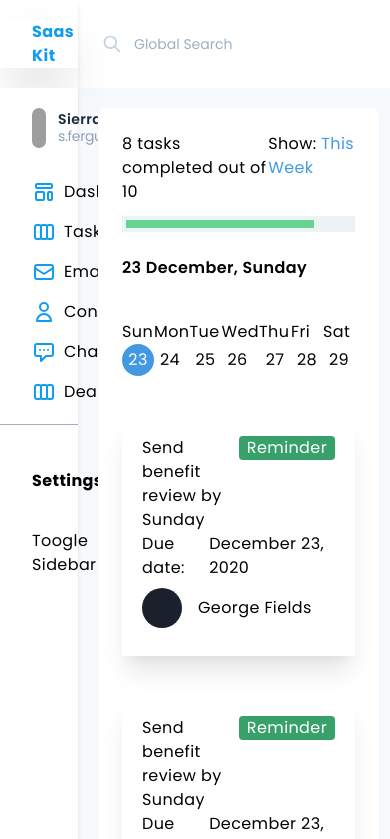
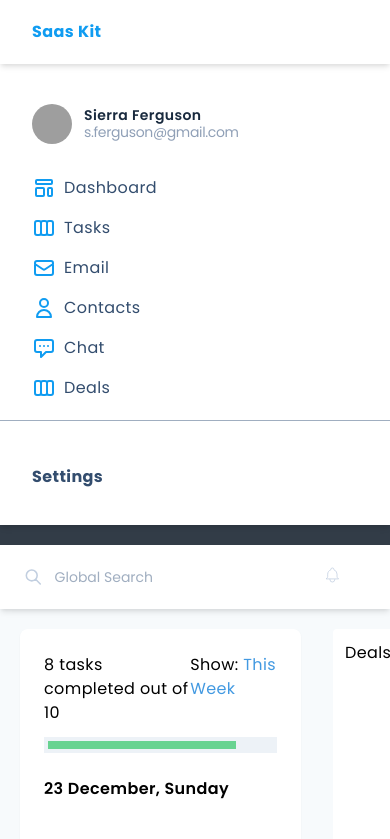
Before and after one commit to Alex-Cosmas/alx, a Nuxt app: page / in a window 390 px wide. Shown: the top 839 px of the page. Built offline with nearby package versions, Linux system fonts and the light colour scheme; grey boxes are pictures that could not be loaded.

Commit message:
Fixed responsiveness: Default layouts

```diff
--- a/components/globals/Header.vue
+++ b/components/globals/Header.vue
@@ -10,7 +10,7 @@
     </div>
 
     <div class="flex-grow flex justify-between pr-12">
-      <div class="px-6 flex items-center">
+      <div class="px-6 flex items-center w-full">
         <svg
           class="w-5 h-5 text-accent-icongray"
           xmlns="http://www.w3.org/2000/svg"
@@ -30,7 +30,7 @@
           placeholder="Global Search"
           name=""
           id=""
-          class=" text-sm pl-3"
+          class="w-full text-sm pl-3"
         />
       </div>
       <svg
--- a/components/globals/MainComponent.vue
+++ b/components/globals/MainComponent.vue
@@ -1,5 +1,48 @@
 <template>
-  <div class="flex">
+  <div>
+    <div
+      class="bg-white flex-grow flex justify-between pr-12 py-5 shadow-md h-16"
+    >
+      <div class="px-6 flex items-center w-full">
+        <svg
+          class="w-5 h-5 text-accent-icongray"
+          xmlns="http://www.w3.org/2000/svg"
+          fill="none"
+          viewBox="0 0 24 24"
+          stroke="currentColor"
+        >
+          <path
+            stroke-linecap="round"
+            stroke-linejoin="round"
+            stroke-width="2"
+            d="M21 21l-6-6m2-5a7 7 0 11-14 0 7 7 0 0114 0z"
+          />
+        </svg>
+        <input
+          type="text"
+          placeholder="Global Search"
+          name=""
+          id=""
+          class="w-full text-sm pl-3"
+        />
+      </div>
+      <svg
+        class="w-5 h-5 text-accent-icongray"
+        xmlns="http://www.w3.org/2000/svg"
+        fill="none"
+        viewBox="0 0 24 24"
+        stroke="currentColor"
+      >
+        <path
+          strokeLinecap="round"
+          strokeLinejoin="round"
+          strokeWidth="{2}"
+          d="M15 17h5l-1.405-1.405A2.032 2.032 0 0118 14.158V11a6.002 6.002 0 00-4-5.659V5a2 2 0 10-4 0v.341C7.67 6.165 6 8.388 6 11v3.159c0 .538-.214 1.055-.595 1.436L4 17h5m6 0v1a3 3 0 11-6 0v-1m6 0H9"
+        />
+      </svg>
+    </div>
+    <div>
+      <div class="flex m-5">
         <!--  Fist  Half -->
         <div class="bg-white rounded-lg shadow-sm flex-grow h-screen">
           <div class="p-6 ">
@@ -31,37 +74,49 @@
               </div>
               <div class="flex flex-col">
                 Mon
-            <div class="w-8 h-8 rounded-full flex items-center justify-center">
+                <div
+                  class="w-8 h-8 rounded-full flex items-center justify-center"
+                >
                   24
                 </div>
               </div>
               <div class="flex flex-col">
                 Tue
-            <div class="w-8 h-8 rounded-full flex items-center justify-center">
+                <div
+                  class="w-8 h-8 rounded-full flex items-center justify-center"
+                >
                   25
                 </div>
               </div>
               <div class="flex flex-col">
                 Wed
-            <div class="w-8 h-8 rounded-full flex items-center justify-center">
+                <div
+                  class="w-8 h-8 rounded-full flex items-center justify-center"
+                >
                   26
                 </div>
               </div>
               <div class="flex flex-col">
                 Thu
-            <div class="w-8 h-8 rounded-full flex items-center justify-center">
+                <div
+                  class="w-8 h-8 rounded-full flex items-center justify-center"
+                >
                   27
                 </div>
               </div>
               <div class="flex flex-col">
                 Fri
-            <div class="w-8 h-8 rounded-full flex items-center justify-center">
+                <div
+                  class="w-8 h-8 rounded-full flex items-center justify-center"
+                >
                   28
                 </div>
               </div>
               <div class="flex flex-col">
                 Sat
-            <div class="w-8 h-8 rounded-full flex items-center justify-center">
+                <div
+                  class="w-8 h-8 rounded-full flex items-center justify-center"
+                >
                   29
                 </div>
               </div>
@@ -84,6 +139,8 @@
         </div>
         <!--  Second Half -->
       </div>
+    </div>
+  </div>
 </template>
 
 <script>
--- a/components/globals/SideBar.vue
+++ b/components/globals/SideBar.vue
@@ -1,8 +1,13 @@
 <template>
-  <div class="w-1/5 flex-none shadow-md bg-white">
+  <div class="flex-none shadow-md bg-white h-full">
+    <div class="h-16 py-5 shadow-md">
+      <nuxt-link to="/">
+        <h6 class="shadow-2xl font-bold px-8 text-main-blue">Saas Kit</h6>
+      </nuxt-link>
+    </div>
     <div class="w-full px-8 my-5">
       <!-- Avatar -->
-      <div class="mb-8 flex text-sm items-center font-semibold space-x-3">
+      <div class="mb-8 mt-10 flex text-sm items-center font-semibold space-x-3">
         <img
           src="https://images.unsplash.com/photo-1557296387-5358ad7997bb?ixid=MXwxMjA3fDB8MHxwaG90by1wYWdlfHx8fGVufDB8fHw%3D&ixlib=rb-1.2.1&auto=format&fit=crop&w=788&q=80"
           alt=""
@@ -16,7 +21,7 @@
         </div>
       </div>
 
-      <ul class="flex flex-col space-y-4">
+      <ul class="flex flex-col space-y-4 text-accent-darkblue">
         <nuxt-link to="/" class="flex ">
           <div class="mr-2 text-main-blue">
             <svg
@@ -135,13 +140,13 @@
     </div>
 
     <hr class="border-gray-500" />
-    <div class="w-full px-8 my-5 h-full">
+    <div class="px-8 my-5 text-accent-darkblue">
       <div class="flex flex-col justify-between">
         <ul class="font-bold my-6 ">
           <li class="mb-3">Settings</li>
         </ul>
 
-        <p>Toogle Sidebar</p>
+        <!-- <div>Toogle Sidebar</div> -->
       </div>
     </div>
   </div>
--- /dev/null
+++ b/layouts/mobile-first.vue
@@ -0,0 +1,12 @@
+<template>
+  <div>
+    <div>
+      <div class="flex flex-col sm:flex-row min-h-screen overflow-x-hidden">
+        <div class=" p-12 bg-secondary-tableblack text-white sm:w-1/5">
+          SideBar
+        </div>
+        <div class="p-12 bg-main-yelow min-h-screen w-full">Main Section</div>
+      </div>
+    </div>
+  </div>
+</template>
--- a/pages/index.vue
+++ b/pages/index.vue
@@ -1,22 +1,14 @@
 <template>
   <div>
-    <div class="flex flex-col min-h-screen">
-      <!-- Header Component -->
-      <Header />
-      <!--  -->
-
-      <!-- Side bar + main body -->
-      <div class="flex flex-1 ">
-        <!-- SideBar Component -->
-        <SideBar />
-
-        <!-- Main Component -->
-        <div class="w-full m-5">
-          <!-- Main Components -->
+    <div>
+      <div class="flex flex-col sm:flex-row min-h-screen overflow-x-hidden">
+        <div class=" bg-secondary-tableblack text-white sm:w-1/5">
+          <SideBar />
+        </div>
+        <div class=" w-full block">
           <MainComponent />
         </div>
       </div>
-      <!-- End of side bar + main body -->
     </div>
   </div>
 </template>
--- /dev/null
+++ b/pages/responsive.vue
@@ -0,0 +1,7 @@
+<template> </template>
+
+<script>
+export default {
+  layout: "mobile-first"
+};
+</script>
```
Lines whose indentation alone changed are shown as unchanged.
